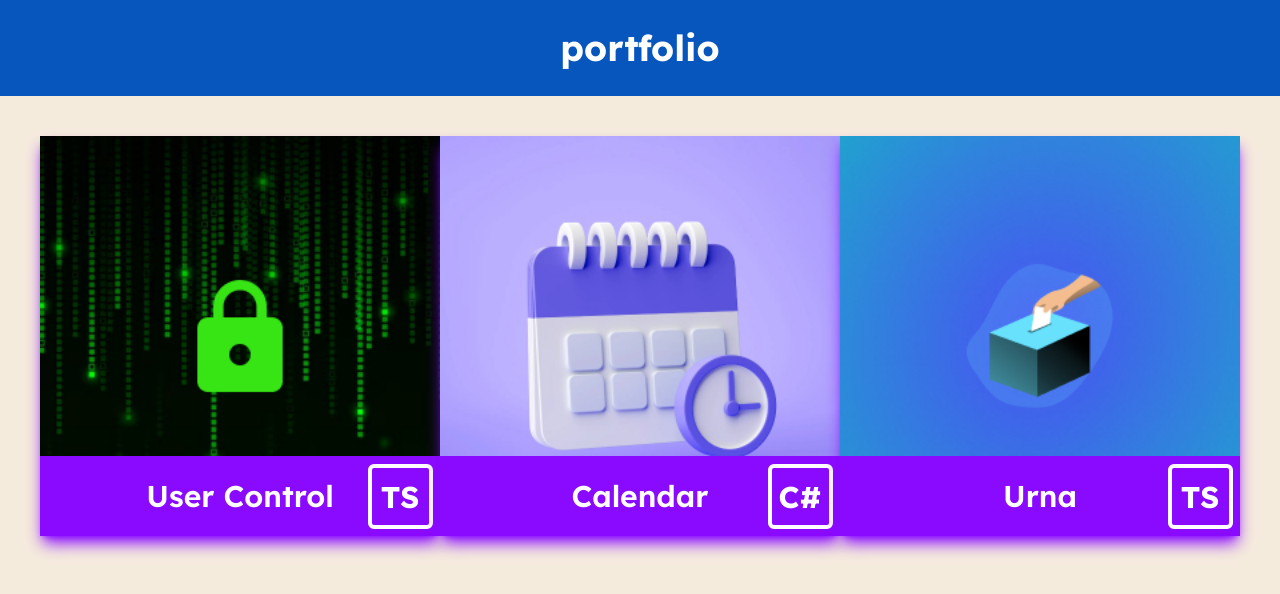
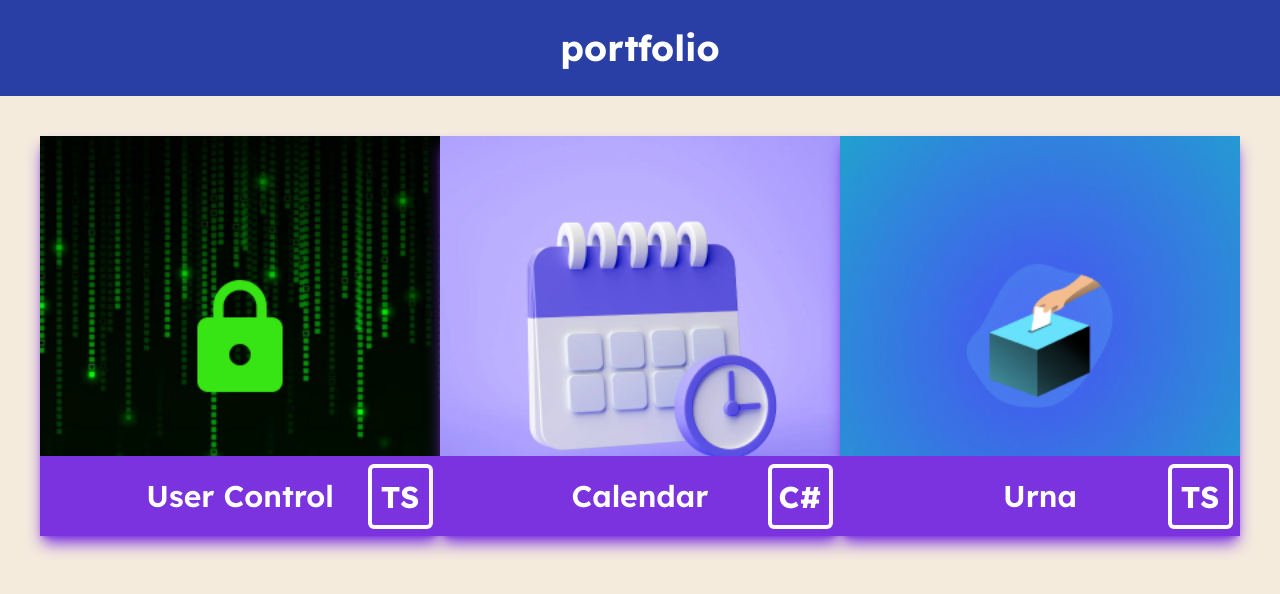
Before and after one commit to ALAN-MS-SU/Portfolio, a Next.js app: page / in a window 1280 px wide. Shown: the top 594 px of the page. Built offline with nearby package versions, Linux system fonts and the light colour scheme.

Commit message:
update colors

```diff
--- a/src/app/globals.css
+++ b/src/app/globals.css
@@ -2,8 +2,8 @@
 @import "tailwindcss";
 
 @theme {
-  --color-primary: #0756bd;
-  --color-secondary: #8a0aff;
+  --color-primary: #2A3FA5;
+  --color-secondary: #7B33E0;
   --color-text-primary: white;
   --color-text-secondary: black;
   --color-body: #F5EBDD;
```
